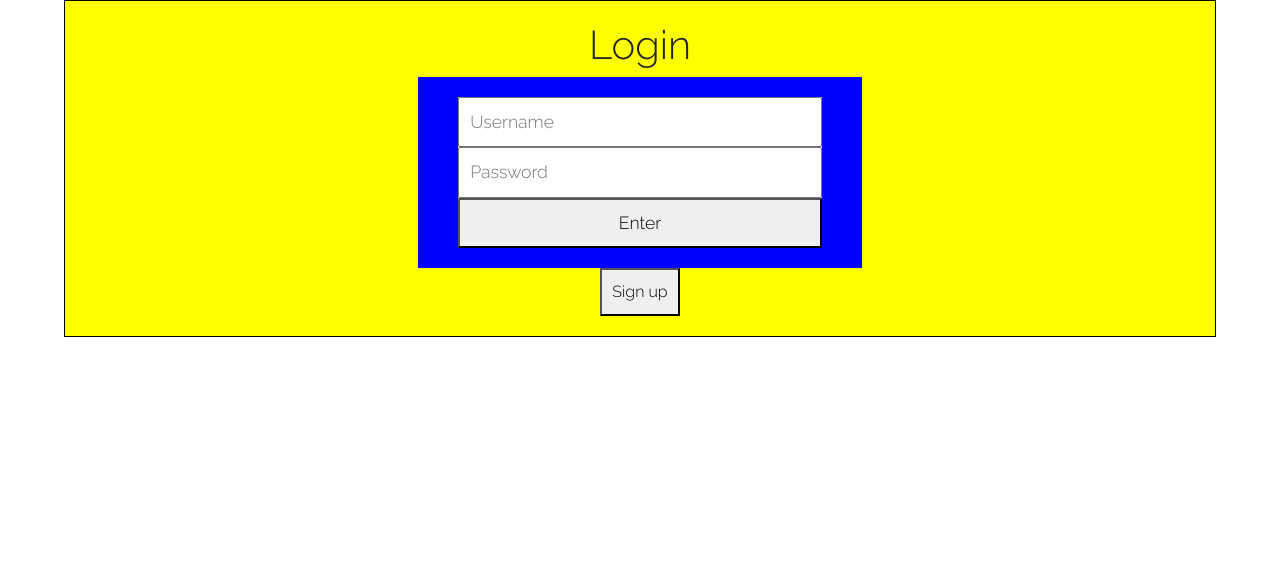
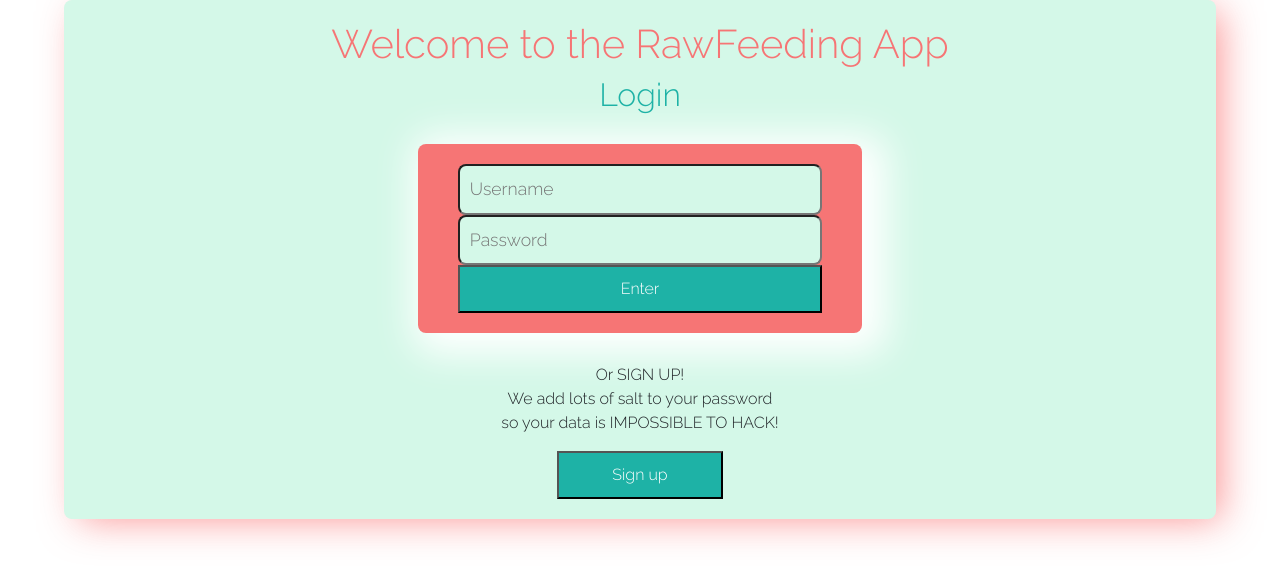
Before and after one commit to stevefrend/solo-project, a React (Create React App) app: page / in a window 1280 px wide. Shown: the top 582 px of the page. Built offline with nearby package versions, Linux system fonts and the light colour scheme.

Commit message:
making style changes

```diff
--- a/public/styles.css
+++ b/public/styles.css
@@ -1,47 +1,69 @@
+:root {
+  --main: #1eb2a6;
+  --second: #d4f8e8;
+  --orange: #ffa34d;
+  --salmon: #f67575;
+}
+
 * {
   margin: 0;
   padding: 0;
   box-sizing: border-box;
   font-family: 'Raleway', sans-serif;
+  border-radius: 8px;
 
 }
 
 .App {
   text-align: center;
-  /* display:  */
 }
 
 button {
   padding: 10px;
   font-size: 1.1em;
+  border-radius: 5px;
 }
 
-h1 {
-  margin-bottom: 50px;
-}
 
 .displayContainer {
   width: 90%;
   margin: 0 auto;
-  background-color: yellow;
+  background-color: var(--second);
   padding: 20px;
-  border: 1px solid black;
+  /* border: 1px solid black; */
+  box-shadow: 10px 6px 38px -5px rgba(250,130,130,0.84);
 }
 
 /* ? ------ LOGIN PAGE ------- */
 .form-wrapper {
   width: 40%;
-  margin: 0 auto;
+  margin: 30px auto;
   padding: 20px;
-  background-color: blue;
+  background-color: var(--salmon);
+  color: var(--main);
+  /* -webkit-box-shadow: 10px 6px 42px 7px rgba(250,130,130,0.84);
+  -moz-box-shadow: 10px 6px 42px 7px rgba(250,130,130,0.84); */
+  box-shadow: 10px 6px 38px 15px rgba(255,255,255,1);
 }
 
 .login-form {
   display: flex;
   flex-direction: column;
-  background-color: pink;
+  /* background-color: pink; */
   width: 90%;
   margin: 0 auto;
+}
+
+.signupButton {
+  width: 15%;
+  background-color: var(--main);
+  color: white;
+}
+
+.loginButton {
+  background-color: var(--main);
+  color: white;
+
 }
 
 
@@ -56,12 +78,13 @@ h1 {
   width: 80%;
   margin: 0 auto;
   margin-top: 20px;
-  background-color: blue;
+  /* background-color: blue; */
 }
 
 .addDogInput, .loginInput{
   padding: 10px;
   font-size: 1.1em;
+  background-color: var(--second);
 }
 
 
@@ -74,7 +97,7 @@ h1 {
   width: 80%;
   margin: 0 auto;
   margin-top: 20px;
-  background-color: pink;
+  /* background-color: pink; */
 }
 
 .petDisplayButton {
@@ -118,7 +141,7 @@ ul {
 table {
   width: 80%;
   margin: 20px auto;
-  background-color: beige;
+  /* background-color: beige; */
   border: 1px solid black;
 }
 
@@ -131,3 +154,13 @@ td {
 .noCurrentDog {
   margin-top: 20px;
 }
+
+h1 {
+    margin-bottom: 50px;
+    color: var(--salmon);
+  }
+
+  h2 {
+    margin-bottom: 50px;
+    color: var(--main);
+  }
--- a/src/components/Login.component.jsx
+++ b/src/components/Login.component.jsx
@@ -4,14 +4,16 @@ const Login = (props) => {
 
   return (
     <div className='displayContainer'>
-      <h1>Login</h1>
+      <h1>Welcome to the RawFeeding App</h1>
+      <h2>Login</h2>
       <div className="form-wrapper">
         <form className='login-form' onSubmit={props.validateLogin}>
           <input className="loginInput" type='text' placeholder='Username' />
           <input className="loginInput" placeholder='Password' type='password' />
-          <button className="loginInput" type='submit'>Enter</button>
+          <button className="loginButton" type='submit'>Enter</button>
         </form>
       </div>
+      <p>Or SIGN UP! <br/>We add lots of salt to your password<br/> so your data is IMPOSSIBLE TO HACK!</p>
       <button className='signupButton' onClick={props.renderSignupPage}>
         Sign up
       </button>
```
